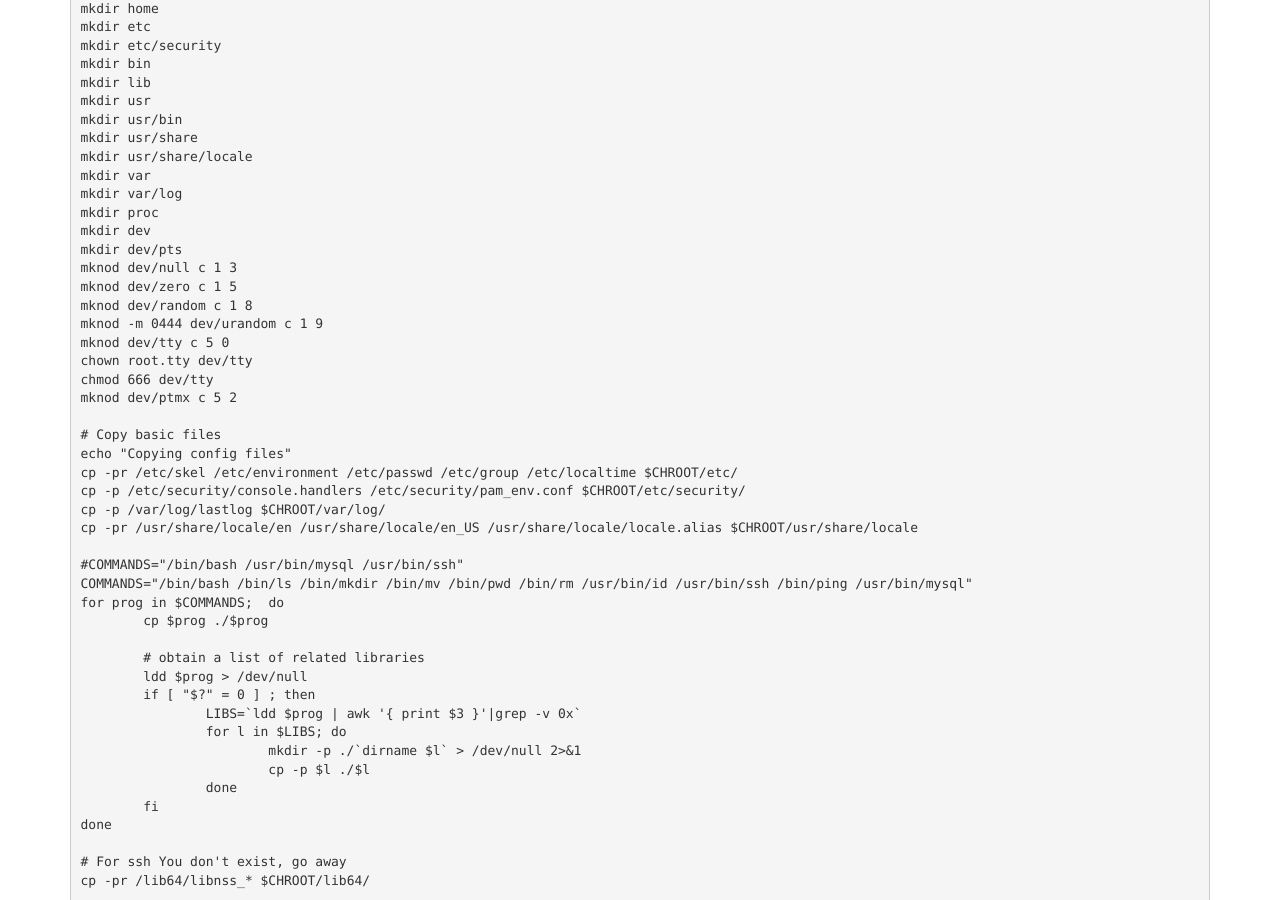
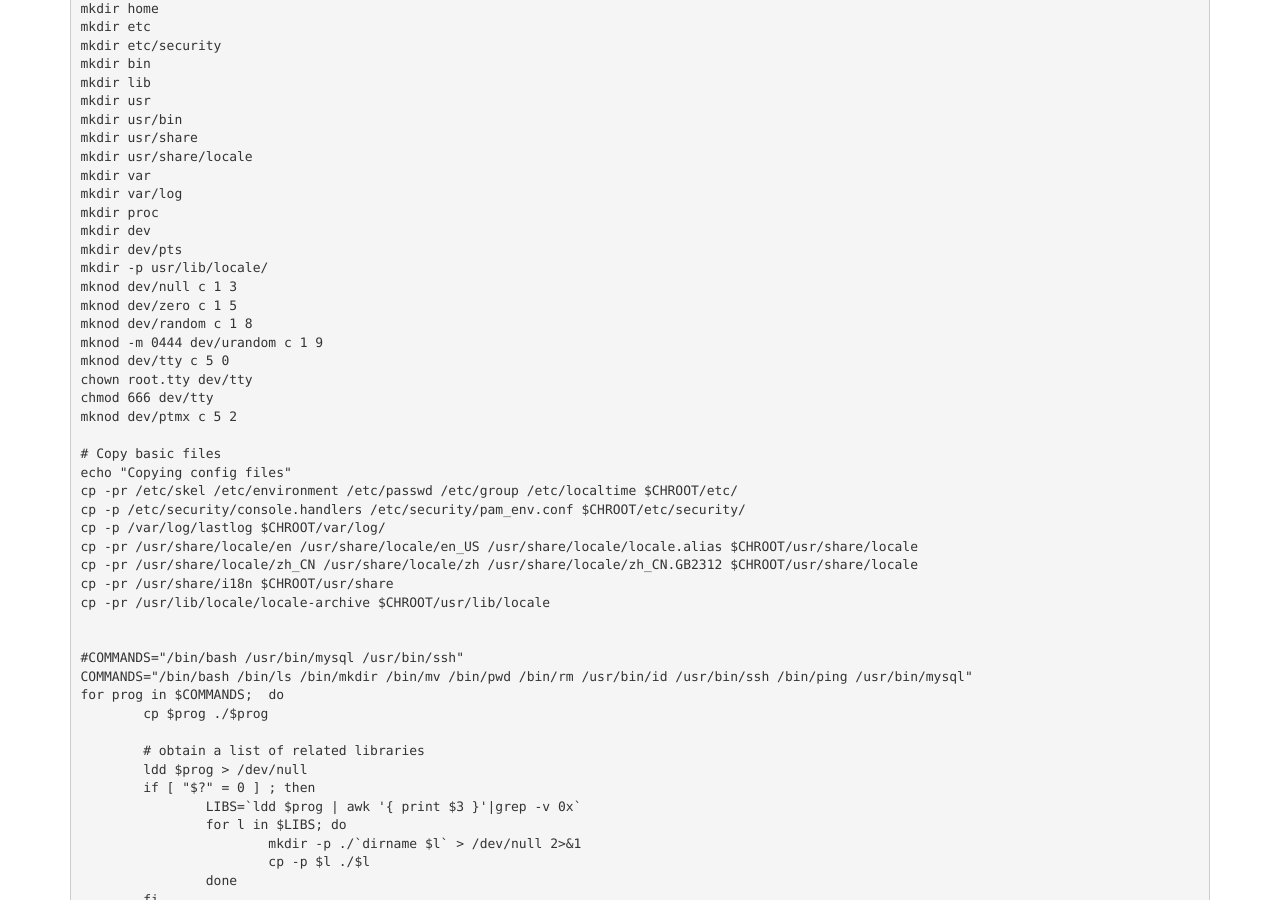
Before and after one commit to doomzhou/doomzhou.github.io, a Jekyll site: the page built from _posts/2015-03-24-Chroot-ONLYssh.md, in a window 1280 px wide and 900 px high, scrolled down 1201 px. Built offline with Jekyll 4.4.1, drawn with Linux system fonts in a browser that asks for light colours; nearby versions of some CDN libraries; library files that are not in the unit come from our copies; comment, search, counter and statistics services are not loaded; some of the changed text lies outside the part shown.

Commit message:
chroot add 中文支持

```diff
--- a/_posts/2015-03-24-Chroot-ONLYssh.md
+++ b/_posts/2015-03-24-Chroot-ONLYssh.md
@@ -74,6 +74,7 @@ mkdir var/log
 mkdir proc
 mkdir dev
 mkdir dev/pts
+mkdir -p usr/lib/locale/
 mknod dev/null c 1 3
 mknod dev/zero c 1 5
 mknod dev/random c 1 8
@@ -89,6 +90,10 @@ cp -pr /etc/skel /etc/environment /etc/passwd /etc/group /etc/localtime $CHROOT/
 cp -p /etc/security/console.handlers /etc/security/pam_env.conf $CHROOT/etc/security/
 cp -p /var/log/lastlog $CHROOT/var/log/
 cp -pr /usr/share/locale/en /usr/share/locale/en_US /usr/share/locale/locale.alias $CHROOT/usr/share/locale
+cp -pr /usr/share/locale/zh_CN /usr/share/locale/zh /usr/share/locale/zh_CN.GB2312 $CHROOT/usr/share/locale
+cp -pr /usr/share/i18n $CHROOT/usr/share
+cp -pr /usr/lib/locale/locale-archive $CHROOT/usr/lib/locale
+
 
 #COMMANDS="/bin/bash /usr/bin/mysql /usr/bin/ssh"
 COMMANDS="/bin/bash /bin/ls /bin/mkdir /bin/mv /bin/pwd /bin/rm /usr/bin/id /usr/bin/ssh /bin/ping /usr/bin/mysql"
@@ -153,6 +158,13 @@ copy 相关的 (/etcp/passwd, /etc/group, /etc/shadow,/etc/gshadow)
 ###好了就这样，有问题找我
 
 
+###更新加入中文支持
+
+{% highlight bash %}}
+mkdir -p usr/lib/locale/
+cp -pr /usr/lib/locale/locale-archive $CHROOT/usr/lib/locale
+{% endhighlight bash %}}
+
 ###Reference:
 [url1](http://www.systemonix.com/2012/06/chroot-linux.html+&cd=4&hl=en&ct=clnk&gl=us)
 
```
